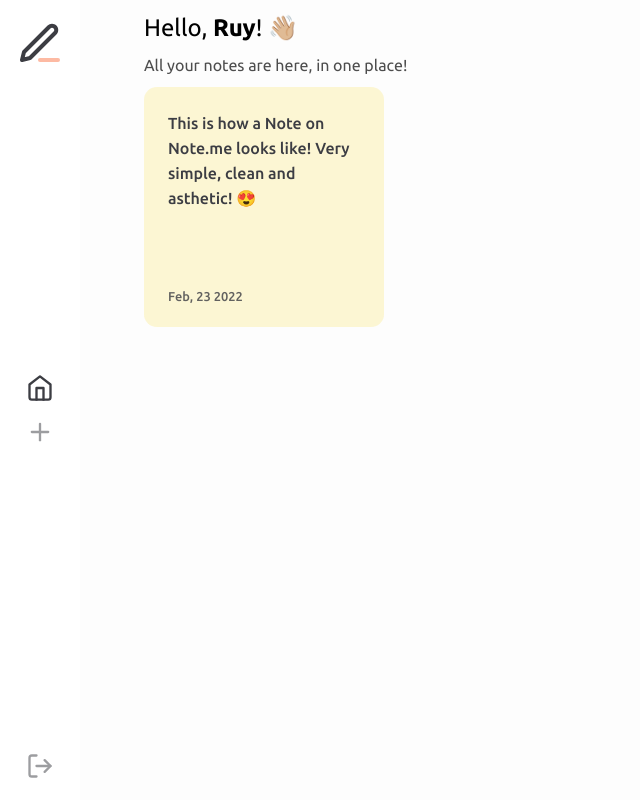
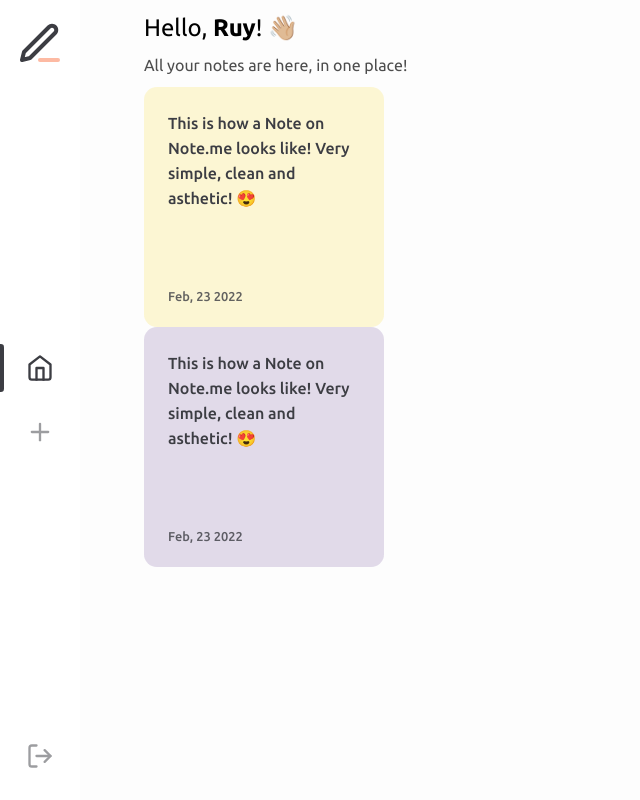
Before and after one commit to ruymon/note.me, a React (Vite) app: page /app/1 in a window 1280 px wide. Shown: the whole page, without its empty margins (0-640 px from the left). Built offline with nearby package versions, Linux system fonts and the light colour scheme.

Commit message:
active bar sidebar

```diff
--- a/src/components/Sidebar/index.tsx
+++ b/src/components/Sidebar/index.tsx
@@ -1,5 +1,6 @@
 import { LogoIcon } from './../LogoIcon';
 import { Container, Wrapper } from './styles';
+// import * as S from './styles';
 
 import { FiHome, FiPlus, FiLogOut } from 'react-icons/fi';
 import { SidebarItem } from './../SidebarItem'
--- a/src/components/SidebarItem/index.tsx
+++ b/src/components/SidebarItem/index.tsx
@@ -1,5 +1,5 @@
 import { ReactNode } from "react";
-import { Wrapper } from './styles';
+import { Wrapper, ActiveBar } from './styles';
 
 interface SidebarItemProps {
   children: ReactNode,
@@ -9,7 +9,8 @@ interface SidebarItemProps {
 export function SidebarItem(props: SidebarItemProps) {
   return (
     <Wrapper active={props.active}>
-      {/*  TODO Active side  */}
+
+      { props.active ? <ActiveBar /> : null }
 
       {props.children}
     </Wrapper>
--- a/src/components/SidebarItem/styles.ts
+++ b/src/components/SidebarItem/styles.ts
@@ -11,19 +11,27 @@ export const Wrapper = styled.div<SidebarItemStyleProps>`
 
   transition: all .1s ease-in-out;
 
+  width: 5rem;
+  height: 3rem;
+
   display: flex;
-  justify-content: center;
+  justify-content: space-between;
   align-items: center;
-  flex-direction: row;
 
   &:hover {
     opacity: 1;
   }
+
+  position: relative;
 `
-// export const ActiveBar = styled.div`
-//   width: 4px;
-//   height: 100%;
-//   background: ${colors.primary.midnight};
+export const ActiveBar = styled.div`
+  width: 4px;
+  height: 100%;
+  background: ${colors.primary.midnight};
 
-//   border-radius: 0 0.5rem 0.5rem 0;
-// `;
+  border-radius: 0 0.2rem 0.2rem 0;
+
+  position: absolute;
+  top: 0;
+  left: 0;
+`;
--- a/src/pages/Dashboard/index.tsx
+++ b/src/pages/Dashboard/index.tsx
@@ -19,6 +19,10 @@ export function Dashboard() {
           <p>This is how a Note on Note.me looks like! Very simple, clean and asthetic! 😍</p>
         </Post>
 
+        <Post color='lilac' date='Feb, 23 2022'>
+          <p>This is how a Note on Note.me looks like! Very simple, clean and asthetic! 😍</p>
+        </Post>
+
       </Container>
     </Wrapper>
   );
```
Also changed, not shown: public/logoIcon_dark.svg (deleted), public/logoIcon_light.svg (deleted).
